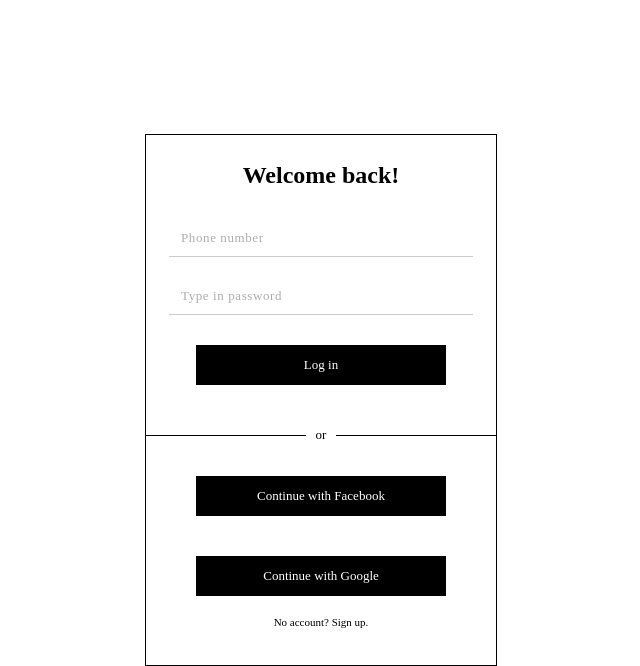
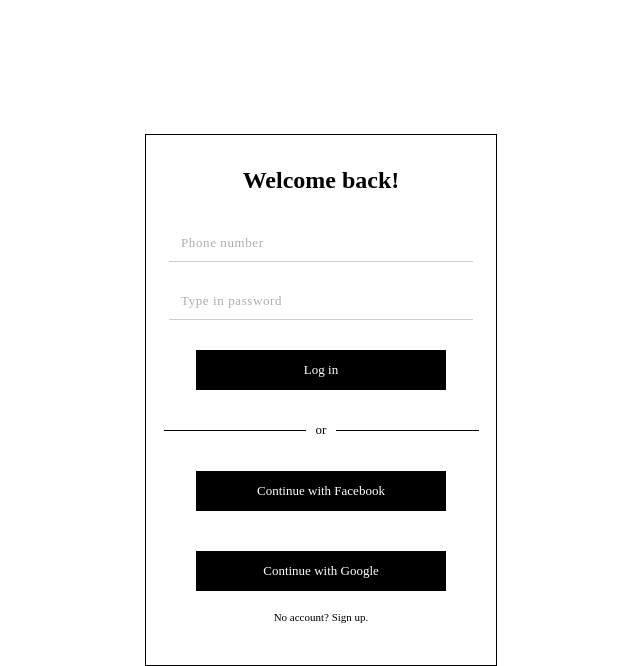
Before and after one commit to xiaohuan1234/abbey-today, a React app in the folder client/: page /login in a window 1280 px wide. Shown: the whole page, without its empty margins (319-959 px from the left). Built offline with nearby package versions, Linux system fonts and the light colour scheme; what webfontloader would draw is missing.

Commit message:
minor fixes to follow up auth styling

```diff
--- a/client/src/components/Authform.css
+++ b/client/src/components/Authform.css
@@ -74,11 +74,11 @@ font-family: Montserrat;
 }
 
 .line-break {
-    width: 100%;
+    width: 90%;
     height: 10px;
     border-bottom: 1px solid black;
     text-align: center;
-    margin: 20px;
+    margin: 10px 0 20px 0;
 }
 .line-break span {
     font-size: 13px;
--- a/client/src/containers/App.js
+++ b/client/src/containers/App.js
@@ -2,8 +2,8 @@ import React from "react";// eslint-disable-line no-unused-vars
 import { Provider } from "react-redux";
 import { configureStore } from "../store";
 import { BrowserRouter as Router } from "react-router-dom";
-import Navbar from "./Navbar";
-import Main from "./Main";// eslint-disable-line no-unused-vars
+import Navbar from "./Navbar";// eslint-disable-line no-unused-vars
+import Main from "./Main";
 
 const store = configureStore();
 
```
